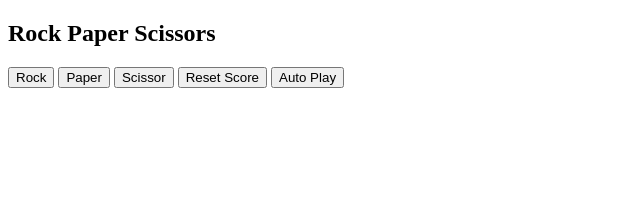
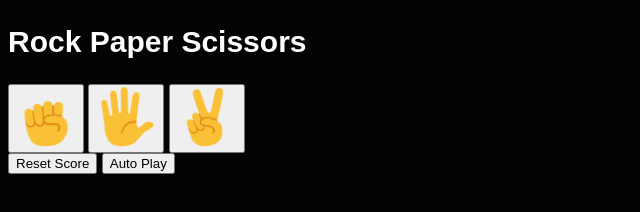
Before and after one commit to ThaboChambule/Rock_Paper_Scissors, a plain HTML site: page index.html in a window 1280 px wide. Shown: the whole page, without its empty margins (0-640 px from the left). Drawn offline with Linux system fonts and the light colour scheme.

Commit message:
Add css design

```diff
--- a/index.html
+++ b/index.html
@@ -4,19 +4,23 @@
     <meta charset="UTF-8">
     <meta name="viewport" content="width=device-width, initial-scale=1.0">
     <title>Rock Paper Scissors</title>
+    <link rel="stylesheet" href="styles/style.css">
+
 </head>
+
 <body>
 
-    <h2>Rock Paper Scissors</h2>
+    <h2 class="title">Rock Paper Scissors</h2>
 
-    <button class="js-rock">Rock</button>
+    <button class="js-rock cs-rock"> <img src="images/rock-emoji.png" class="move-image"></button>
 
-    <button class="js-paper">Paper</button>
+    <button class="js-paper"><img src="images/paper-emoji.png" class="move-image"></button>
 
-    <button class="js-scissor">Scissor</button>
+    <button class="js-scissor"><img src="images/scissors-emoji.png" class="move-image"></button>
+    <div>
     <button class="js-score">Reset Score</button>
     <button class="js-auto">Auto Play</button>
-
+    </div>
     <p class="js-display"></p>
     <p class="js-result"></p>
 
--- a/styles/style.css
+++ b/styles/style.css
@@ -0,0 +1,12 @@
+body {
+    background-color:rgb(3, 3, 3);
+    color: white;
+    font-family: Arial, Helvetica, sans-serif;
+}
+.title {
+    font-size: 30px;
+    font-weight: bold;
+}
+.move-image{
+    height: 60px;
+}
```
